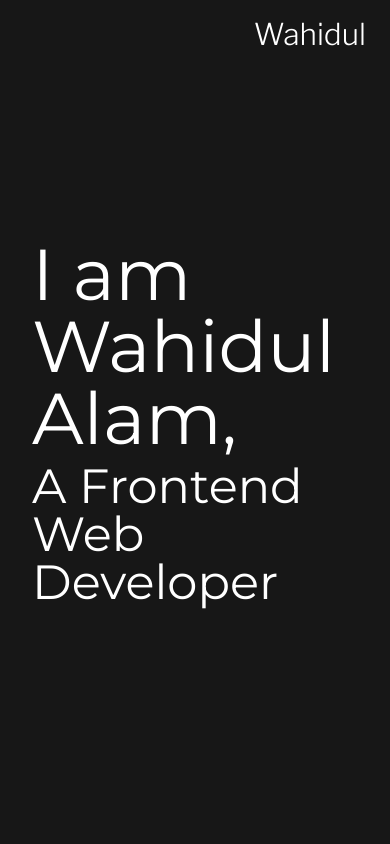
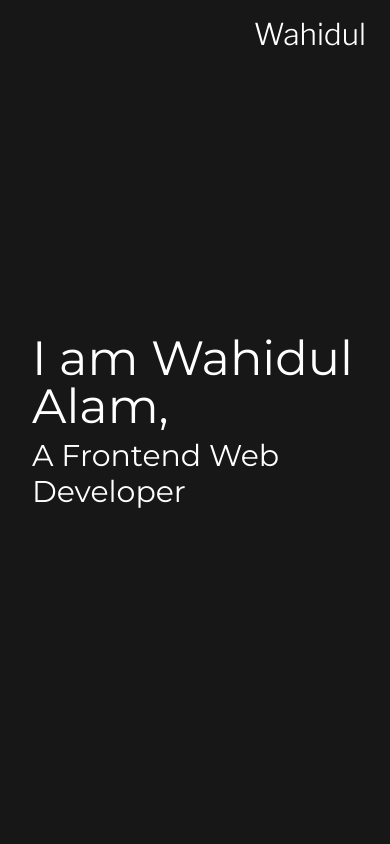
Before and after one commit to Wahidul505/my-portfolio, a React (Create React App) app: page /about in a window 390 px wide. Shown: the top 844 px of the page. Built offline with nearby package versions, Linux system fonts and the light colour scheme.

Commit message:
favicon added and made responsive for all devices

```diff
--- a/public/index.html
+++ b/public/index.html
@@ -3,7 +3,7 @@
 
 <head>
   <meta charset="utf-8" />
-  <link rel="icon" href="%PUBLIC_URL%/favicon.ico" />
+  <link rel="icon" href="%PUBLIC_URL%/favicon.png" />
   <meta name="viewport" content="width=device-width, initial-scale=1" />
   <meta name="theme-color" content="#000000" />
   <meta name="description" content="Web site created using create-react-app" />
@@ -30,7 +30,7 @@
   <link
     href="https://fonts.googleapis.com/css2?family=Fira+Sans&family=Libre+Franklin:wght@300&family=Montserrat&family=Source+Code+Pro:wght@600&display=swap"
     rel="stylesheet">
-  <title>React App</title>
+  <title>Wahidul's Portfolio</title>
 </head>
 
 <body>
--- a/src/Pages/About/About.js
+++ b/src/Pages/About/About.js
@@ -13,13 +13,13 @@ const About = () => {
                     data-aos-anchor="#example-anchor"
                     data-aos-offset="500"
                     data-aos-duration="1000"
-                    className='text-7xl'>I am Wahidul Alam,</h1>
+                    className='text-5xl md:text-7xl'>I am Wahidul Alam,</h1>
                 <p
                     data-aos="fade-up"
                     data-aos-anchor="#example-anchor"
                     data-aos-offset="500"
                     data-aos-duration="1200"
-                    className='text-5xl mt-2'>A Frontend Web Developer</p>
+                    className='text-3xl md:text-5xl mt-2'>A Frontend Web Developer</p>
             </div>
             <div className='lg:px-48 md:px-28 px-10'>
                 <Heading>About</Heading>
--- a/src/Pages/Works/WorkCard.js
+++ b/src/Pages/Works/WorkCard.js
@@ -11,17 +11,17 @@ const WorkCard = ({ work }) => {
                 style={{ backgroundImage: `url('${banner}')` }}
                 class="hero work-card h-80 rounded-lg">
                 <div class="hero-overlay bg-opacity-40 rounded-lg"></div>
-                <div class="hero-content text-center text-neutral-content work-content opacity-0 hover:opacity-100 transition-opacity duration-700 h-full bg-neutral bg-opacity-80 rounded-lg">
+                <div class="hero-content text-center text-neutral-content work-content opacity-0 hover:opacity-100 transition-opacity duration-700 h-full bg-neutral bg-opacity-80 rounded-lg w-full">
                     <div class="w-full h-full">
                         <h1 class="mb-5 text-3xl font-bold">{name}</h1>
-                        <div className='flex flex-col gap-2 invisible md:visible'>
+                        <div className='md:flex flex-col gap-2 hidden w-full pl-8'>
                             {
                                 details.map((detail, index) => <p key={index} className="flex gap-2">
                                     <VscDebugBreakpointLogUnverified />{detail}
                                 </p>)
                             }
                         </div>
-                        <a target="_blank" href={link} rel="noreferrer" class="btn btn-accent btn-outline flex items-center gap-3 w-1/2 mx-auto mt-2">Visit Website <BsBoxArrowUpRight /></a>
+                        <a target="_blank" href={link} rel="noreferrer" class="btn btn-accent btn-outline flex flex-col md:flex-row items-center gap-3 md:w-1/2 mx-auto mt-2">Visit Website <BsBoxArrowUpRight /></a>
                     </div>
                 </div>
             </div>
--- a/src/Pages/Works/Works.js
+++ b/src/Pages/Works/Works.js
@@ -8,7 +8,7 @@ const Works = () => {
         fetch('data.json').then(res => res.json()).then(data => setWorks(data));
     }, [])
     return (
-        <div className='mt-28 px-20'>
+        <div className='mt-28 px-4 md:px-20'>
             <Heading>My Recent Works</Heading>
             <div className='grid grid-cols-1 lg:grid-cols-2 gap-8'>
                 {
```
Also changed, not shown: public/favicon.png (added), 1 other file (tests, documents, lock files or other folders).
